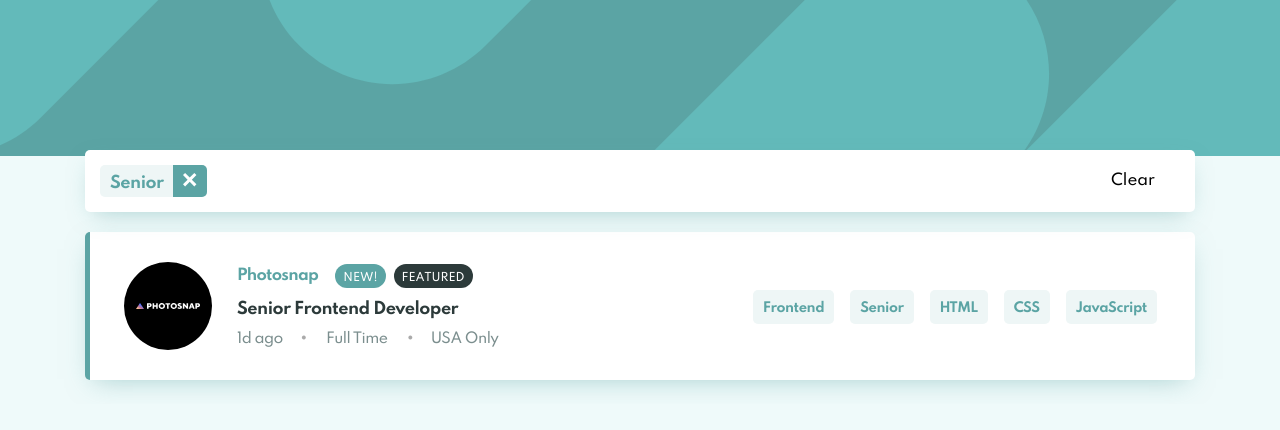
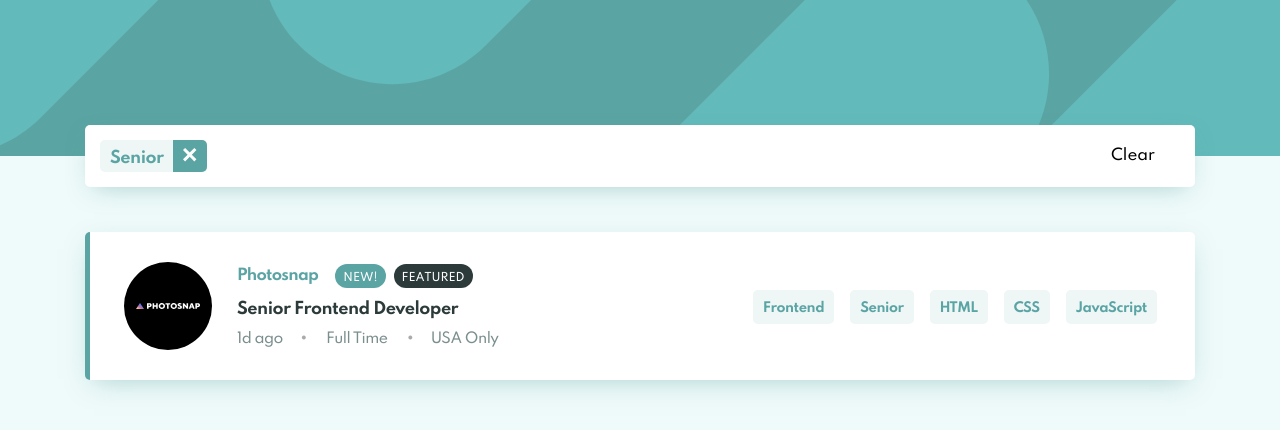
Before and after one commit to fayax555/job-listings, a Next.js app: page / in a window 1280 px wide. Both pictures are taken after a click on the button "Senior". Shown: the top 430 px of the page. Built offline with nearby package versions, Linux system fonts and the light colour scheme.

Commit message:
update styles

```diff
--- a/styles/FilterTagList.module.scss
+++ b/styles/FilterTagList.module.scss
@@ -69,6 +69,7 @@
     width: revert;
     left: 24px;
     right: 24px;
+    margin-top: -75px;
   }
 
   .clear_button {
--- a/styles/Home.module.scss
+++ b/styles/Home.module.scss
@@ -9,6 +9,7 @@
   display: grid;
   padding: 24px;
   gap: 15px;
+  margin-bottom: 60px;
 }
 
 @media (min-width: 800px) {
```
